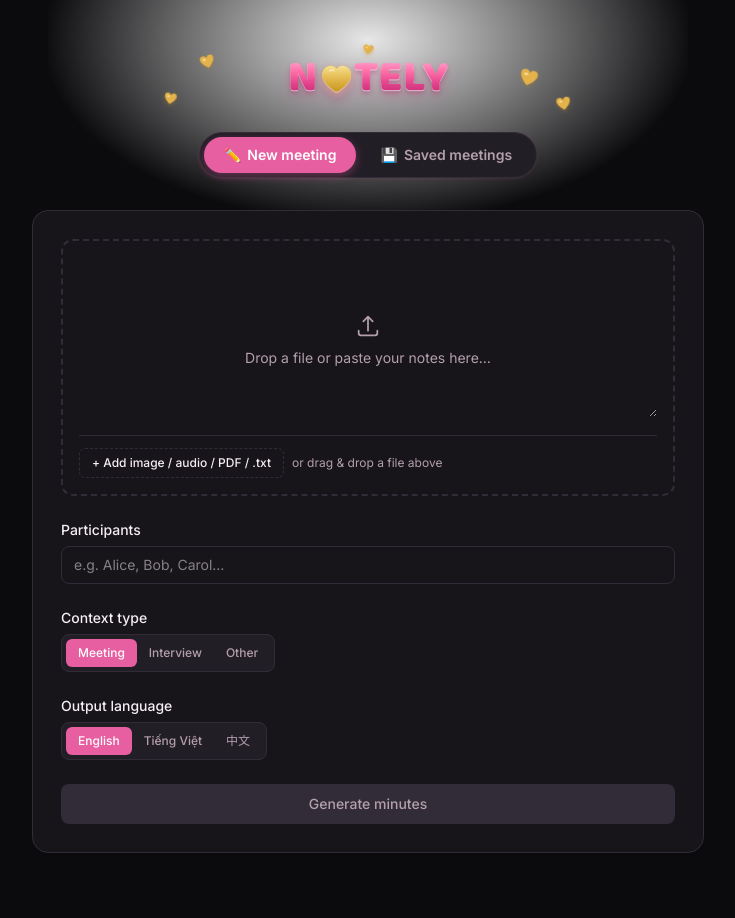
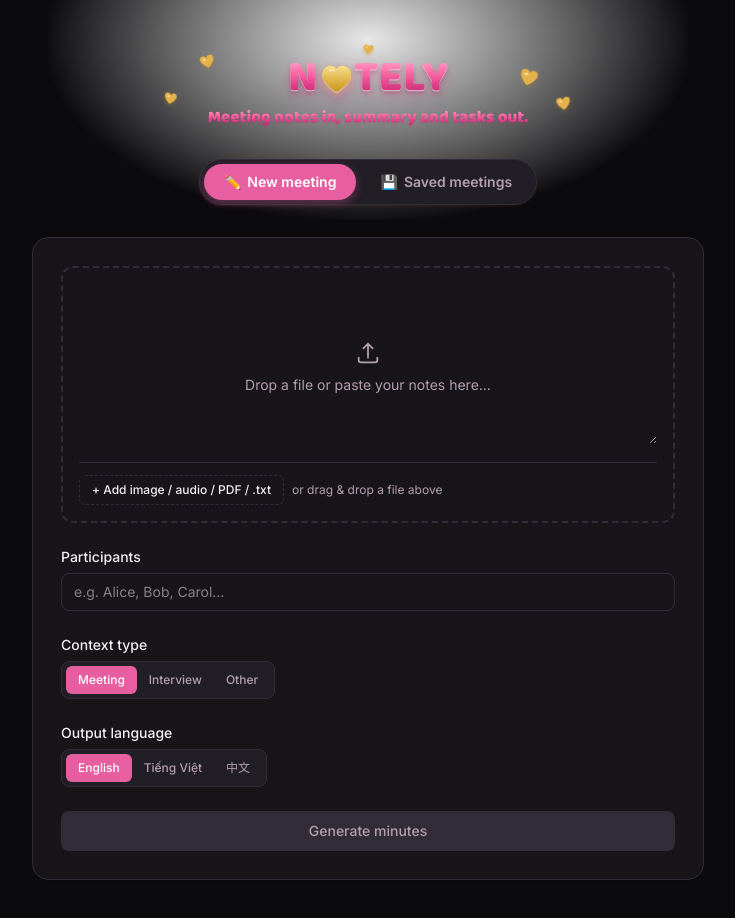
Before and after one commit to thaovywork-blip/VNGG-MeetingApp, a Next.js app: page / in a window 1280 px wide. Shown: the top 918 px of the page, without its empty margins (272-1007 px from the left). Built offline with nearby package versions, Linux system fonts and the light colour scheme.

Commit message:
style: add pink tagline under NOTELY wordmark

```diff
--- a/app/globals.css
+++ b/app/globals.css
@@ -229,3 +229,19 @@ body {
 @media (prefers-reduced-motion: reduce) {
   .notely-heart-deco { animation: none; }
 }
+
+/* Tagline under NOTELY — same Baloo font + same pink gradient, smaller size */
+.notely-tagline {
+  display: inline-block;
+  font-family: var(--font-baloo), system-ui, sans-serif;
+  font-weight: 700;
+  font-size: clamp(0.8rem, 1.9vw, 1.05rem);
+  line-height: 1.15;
+  letter-spacing: 0.005em;
+  background: linear-gradient(180deg, #ffb3d9 0%, #ff6fa8 35%, #e0408a 65%, #b8226a 100%);
+  -webkit-background-clip: text;
+  background-clip: text;
+  color: transparent;
+  -webkit-text-fill-color: transparent;
+  filter: drop-shadow(0 1px 1px rgba(184, 34, 106, 0.30));
+}
--- a/app/page.tsx
+++ b/app/page.tsx
@@ -476,6 +476,7 @@ export default function Home() {
           <h1 className="relative z-10">
             <Wordmark />
           </h1>
+          <p className="notely-tagline relative z-10">Meeting notes in, summary and tasks out.</p>
         </header>
 
         <nav className="mx-auto flex w-fit items-center gap-1 rounded-full border border-[var(--border)] bg-[var(--surface-2)] p-1 shadow-[0_1px_3px_rgba(231,95,161,0.12)]">
```
